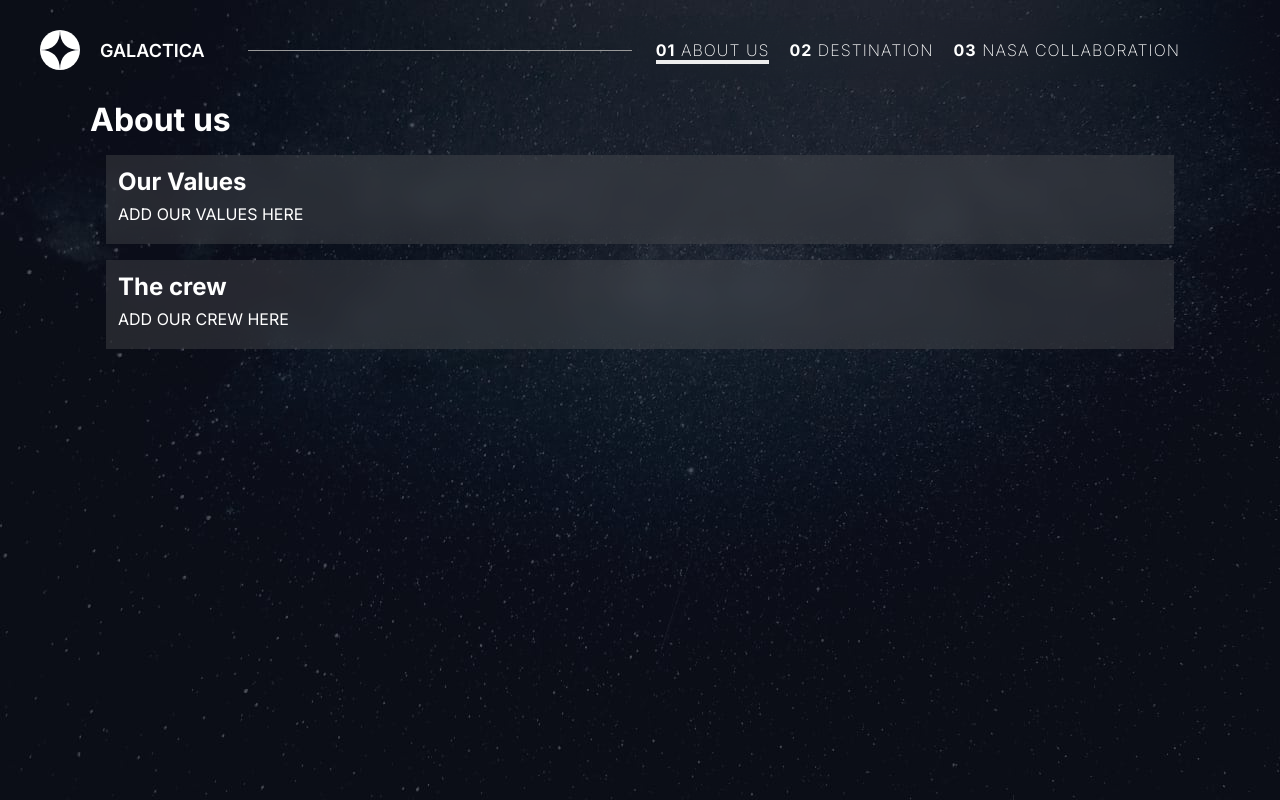
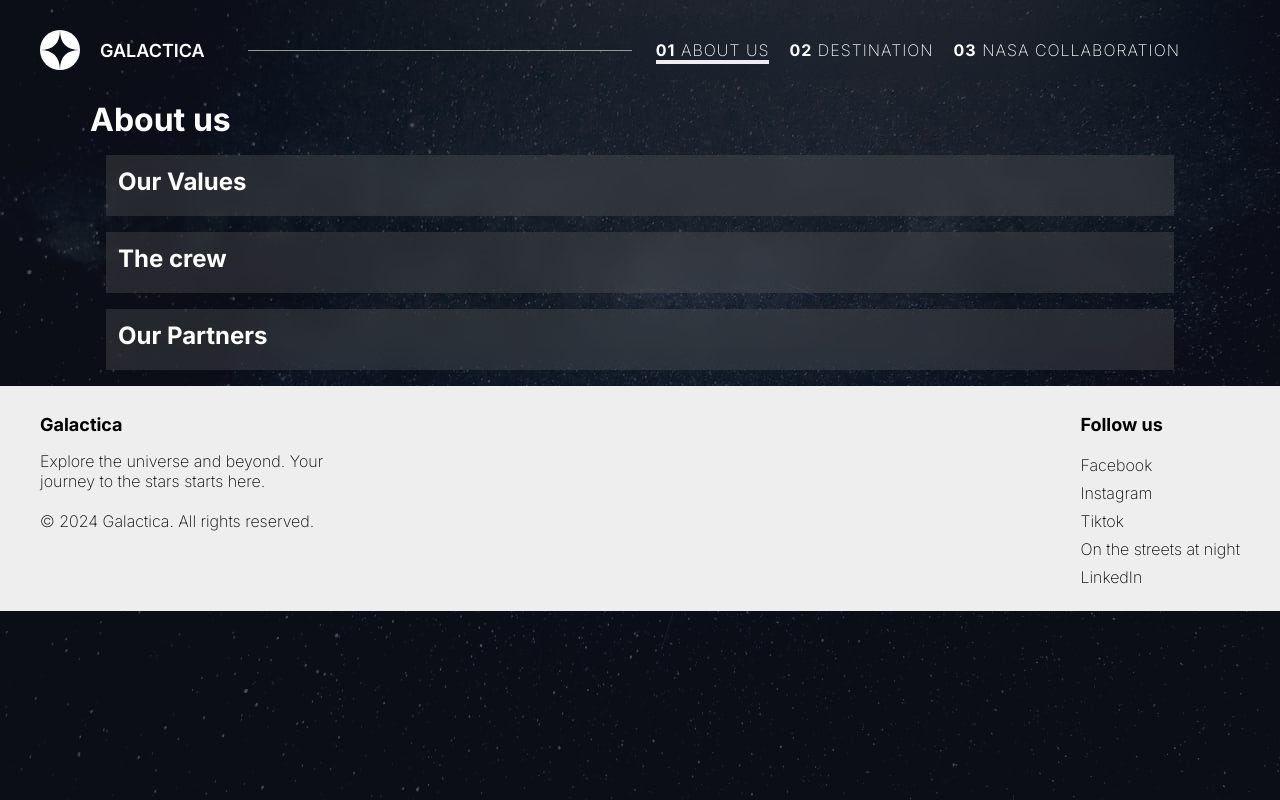
Before and after one commit to yasi-ayazi/react-1-hw, a Next.js app: page /about_us in a window 1280 px wide. Built offline with nearby package versions, Linux system fonts and the light colour scheme.

Commit message:
Add OurCrew, OurPartners, and OurValues components; refactor page to use new components and import Footer

```diff
--- /dev/null
+++ b/app/about_us/ourCrew.js
@@ -0,0 +1,5 @@
+const OurCrew = () => {
+  return <p> ADD OUR CREW HERE </p>;
+};
+
+export default OurCrew;
--- /dev/null
+++ b/app/about_us/ourPartners.js
@@ -0,0 +1,5 @@
+const OurPartners = () => {
+  return <p> ADD OUR Partners HERE </p>;
+};
+
+export default OurPartners;
--- /dev/null
+++ b/app/about_us/ourValues.js
@@ -0,0 +1,5 @@
+const OurValues = () => {
+  return <p> ADD OUR VALUES HERE </p>;
+};
+
+export default OurValues;
--- a/app/about_us/page.js
+++ b/app/about_us/page.js
@@ -1,42 +1,12 @@
-import styles from './page.module.css';
+import styles from "./page.module.css";
 
 // TASK - React 1 week 1
 // After you are finished with creating the page, move the OurValues, OurCrew, OurPartners components into their own files
 // OurValues.js, OurCrew.js, OurPartners.js should live in this folder
 // import and use the components from the newly created files
-
-const OurValues = () => {
-  // TASK - React 1 week 1
-  // Create the "Our Values" section
-  // Use the descriptions provided in /app/about_us/README.md
-  // Some inspiration ideas found in /data/inspiration_about_us
-  return (
-    <p> ADD OUR VALUES HERE </p>
-  );
-};
-
-const OurCrew = () => {
-  // TASK - React 1 week 1
-  // Create the "Our Crew section"
-  // Use the descriptions provided in /app/about_us/README.md
-  // Use the pictures from /public/crew
-  // Some inspiration ideas found in /data/inspiration_about_us
-  return (
-    <p> ADD OUR CREW HERE </p>
-  );
-}
-
-const OurPartners = () => {
-  // TASK - React 1 week 1
-  // Create the "Our Crew section"
-  // Use the descriptions provided in /app/about_us/README.md
-  // Use the pictures from /public/crew
-  // Some inspiration ideas found in /data/inspiration_about_us
-  return (
-    <p> ADD OUR Partners HERE </p>
-  );
-}
-
+import ourValues from "./ourValues";
+import ourCrew from "./ourCrew.js";
+import ourPartners from "./ourPartners.js";
 
 export const Crew = () => {
   return (
@@ -45,18 +15,22 @@
         <h1>About us</h1>
         <section className="card">
           <h2>Our Values</h2>
-          <OurValues/>
+          <ourValues />
         </section>
         <section className="card">
           <h2>The crew</h2>
-          <OurCrew/>
+          <ourCrew />
         </section>
 
-         {/* TASK - React 1 week 1 */}
-         {/* Add in the "OurPartners" component here */}
+        {/* TASK - React 1 week 1 */}
+        {/* Add in the "OurPartners" component here */}
+        <section className="card">
+          <h2>Our Partners</h2>
+          <ourPartners/>
+        </section>
       </main>
     </div>
   );
-}
+};
 
 export default Crew;
--- a/app/layout.js
+++ b/app/layout.js
@@ -19,10 +19,11 @@
         {children}
         {/* TASK - React 1 week 1 */}
         {/* Import and use the Footer component here */}
+        <Footer />
         {/* Footer found in the ui/Footer.js folder */}
       </body>
     </html>
   );
-}
+};
 
 export default RootLayout;
--- a/components/ui/Footer.js
+++ b/components/ui/Footer.js
@@ -1,15 +1,18 @@
-"use client"
+"use client";
 
-import { usePathname } from 'next/navigation';
-import styles from './Footer.module.css';
+import { usePathname } from "next/navigation";
+import styles from "./Footer.module.css";
 
 export const Footer = () => {
-  const path = usePathname().split('?')[0];
+  const path = usePathname().split("?")[0];
   return (
     <footer className={path !== "/" ? styles.footer : styles.hidden}>
       <div className={styles.footerDescription}>
         <h3>Galactica</h3>
-        <p>Explore the universe and beyond. Your journey to the stars starts here.</p>
+        <p>
+          Explore the universe and beyond. Your journey to the stars starts
+          here.
+        </p>
         <p>&copy; 2024 Galactica. All rights reserved.</p>
       </div>
       {/* TASK - React 1 week 2 */}
@@ -26,6 +29,7 @@
 
       {/* TASK - React 1 week 1 */}
       {/* Add a new list item for LINKEDIN */}
+
       <div className={styles.footerLinks}>
         <h3>Follow us</h3>
         <ul className={styles.footerList}>
@@ -41,6 +45,9 @@
           <li>
             <a href="https://google.com">On the streets at night</a>
           </li>
+          <li>
+            <a href="https://linkedin.com">LinkedIn</a> {/* React 1 week 1 */}
+          </li>
           {/* TASK - React 1 week 2 */}
           {/* Create a <SocialMediaItem /> component and replace all of the list items! */}
           {/* it should accept the following props */}
@@ -50,4 +57,4 @@
       </div>
     </footer>
   );
-}
+};
```
